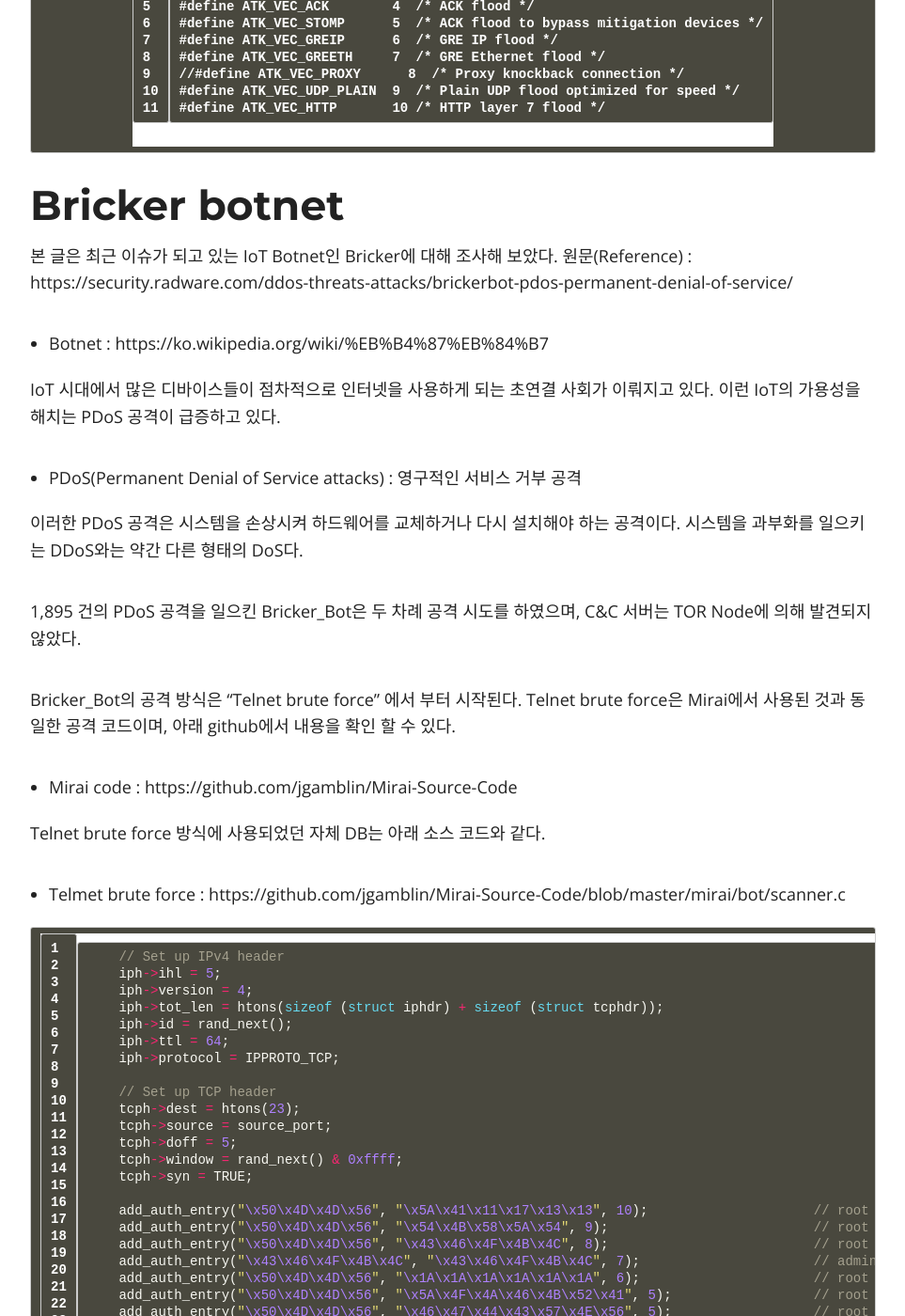
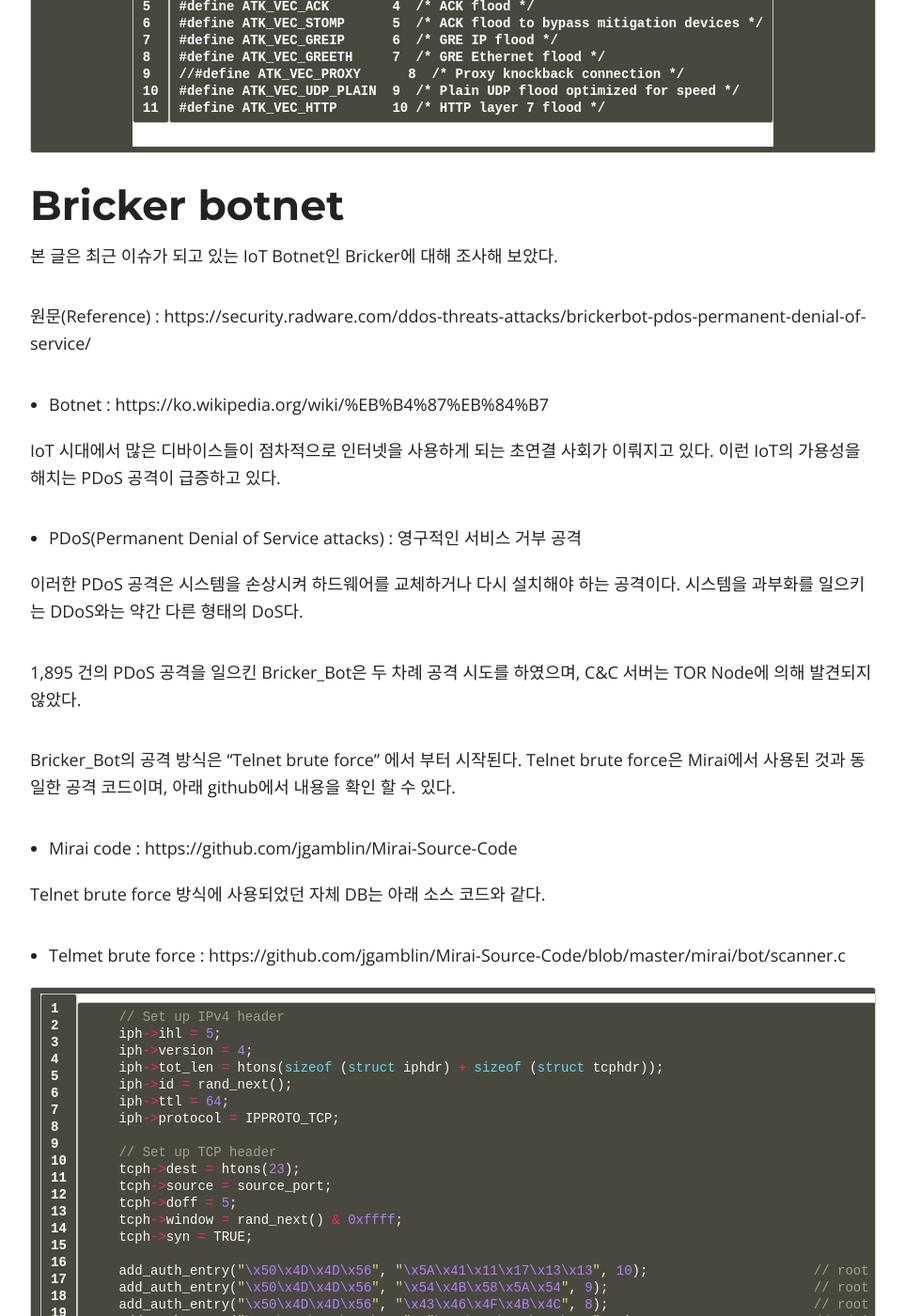
Before and after one commit to hacktagon/hacktagon.github.io, a Jekyll site: the page built from _posts/2017-04-24-IoT_botnet_analysis.md, in a window 1280 px wide and 1400 px high, scrolled down 6008 px. Shown: the whole window at 94% size, without its empty margins (158-1121 px from the left). Built offline with Jekyll 4.4.1, drawn with Linux system fonts in a browser that asks for light colours; nearby versions of some CDN libraries; library files that are not in the unit come from our copies; some of the changed lines change nothing that is shown; some of the changed text lies outside the part shown.

Commit message:
init
test

````diff
--- a/_posts/2017-04-24-IoT_botnet_analysis.md
+++ b/_posts/2017-04-24-IoT_botnet_analysis.md
@@ -178,10 +178,12 @@
 #define ATK_VEC_HTTP       10 /* HTTP layer 7 flood */
 ```
 
+
 # Bricker botnet
 
 
 본 글은 최근 이슈가 되고 있는 IoT Botnet인 Bricker에 대해 조사해 보았다.
+
 원문(Reference) : https://security.radware.com/ddos-threats-attacks/brickerbot-pdos-permanent-denial-of-service/
 
 - Botnet : https://ko.wikipedia.org/wiki/%EB%B4%87%EB%84%B7
@@ -234,7 +236,7 @@
 
 기본적인 Telnet 을 구성하기 위해 TCP/IP Protocol Header을 구성하고, add_auth_entry에 있는 IoT 디바이스의 초기 계정을 접근하게 구성하였다.
 
-"Telnet brute force"를 통해 시스템에 접근하게 되면(shell 접근을 의미) 먼저 장치 손상(Corrupting a Device)을 입히게 됩니다.
+"Telnet brute force"를 통해 시스템에 접근하게 되면(shell 접근을 의미) 먼저 장치 손상(Corrupting a Device)을 입히게 된다.
 
 ### Corrupting a Device
 
````
Also changed, not shown: images/persu/brickerbot1.jpg (added).
